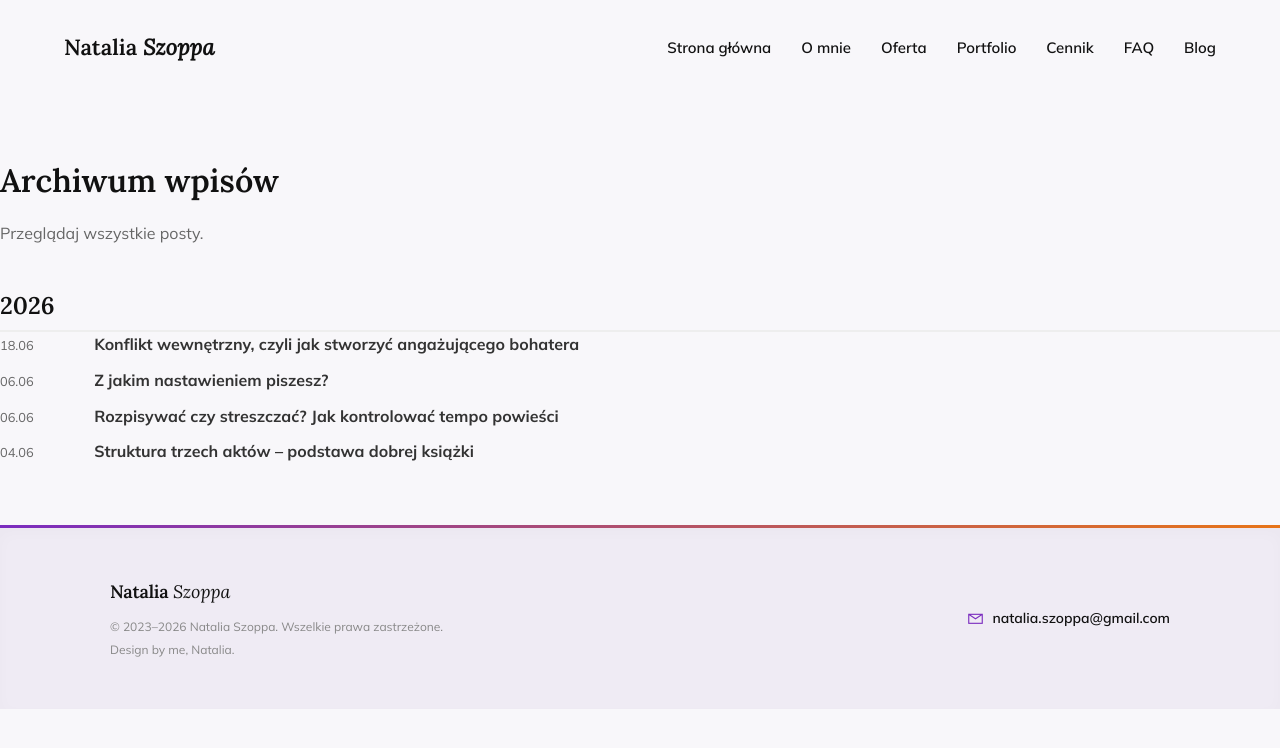
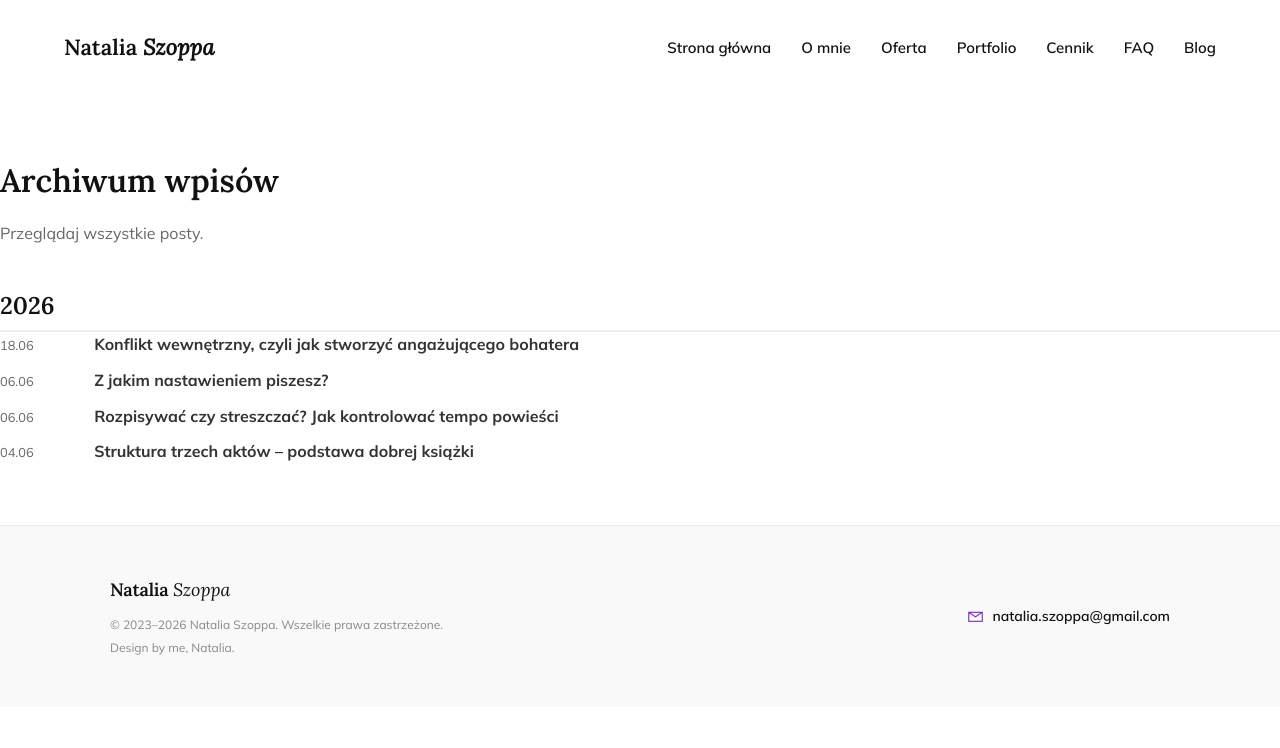
Before and after one commit to Bonnie00726/nataliaszoppa, a Jekyll site: the page built from archiwum.html, in a window 1280 px wide. Shown: the top 748 px of the page. Built offline with Jekyll 4.4.1, drawn with Linux system fonts in a browser that asks for light colours.

Commit message:
Update head.html

```diff
--- a/_includes/head.html
+++ b/_includes/head.html
@@ -16,13 +16,12 @@
         /* === 1. ZMIENNE KOLORYSTYCZNE I GEOMETRYCZNE === */
         :root {
             /* Główne kolory */
-            --bg-color: #F8F7FA;
+            --bg-color: #Ffffff;
             --text-black: #111111;
             --text-gray: #444444;
             --text-muted: #888888;
-            --bg-muted: #EFEBF4;
-            --border-color: #DED8E6;
-            --card-bg: #FFFFFF;
+            --bg-muted: #f9f9fa;
+            --border-color: #eaeaea;
 
             /* Akcenty i Gradienty firmowe */
             --gradient: linear-gradient(135deg, #7b2cbf, #f77f00);
@@ -142,14 +141,12 @@
         /* STOPKA */
     .site-footer {
         text-align: center;
-        padding: 50px 20px;
+        padding: 50px 20px; /* Zwiększyłem odrobinę padding, żeby szare tło miało czym oddychać */
+        border-top: 1px solid var(--border-color);
         margin-top: 60px;
         font-size: 13px;
         color: var(--text-muted);
-        background-color: var(--bg-muted);
-        border-top: 3px solid transparent;
-        border-image: var(--gradient) 1;
-        box-shadow: inset 0 5px 15px rgba(0,0,0,0.02);
+        background-color: var(--bg-muted); /* Magia! Lekki, elegancki szary odcień */
     }
 
         .footer-container {
```
